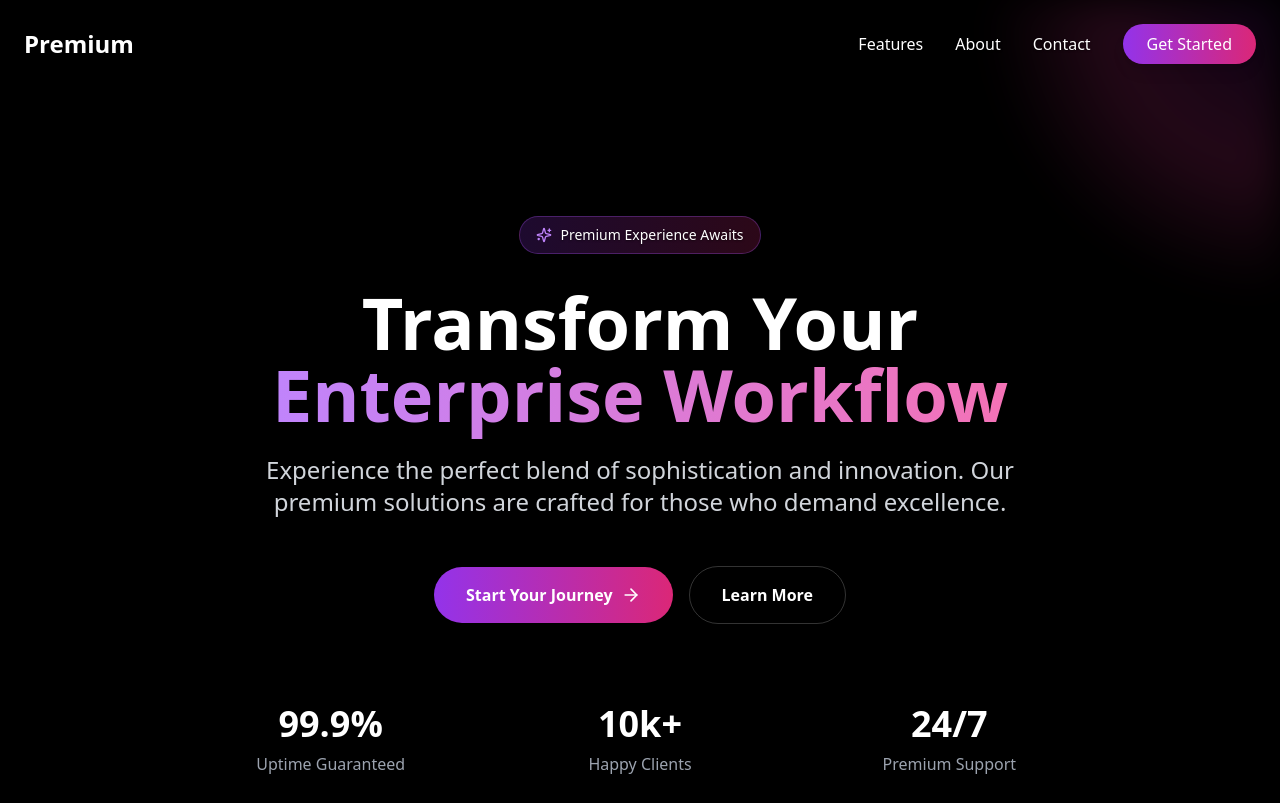
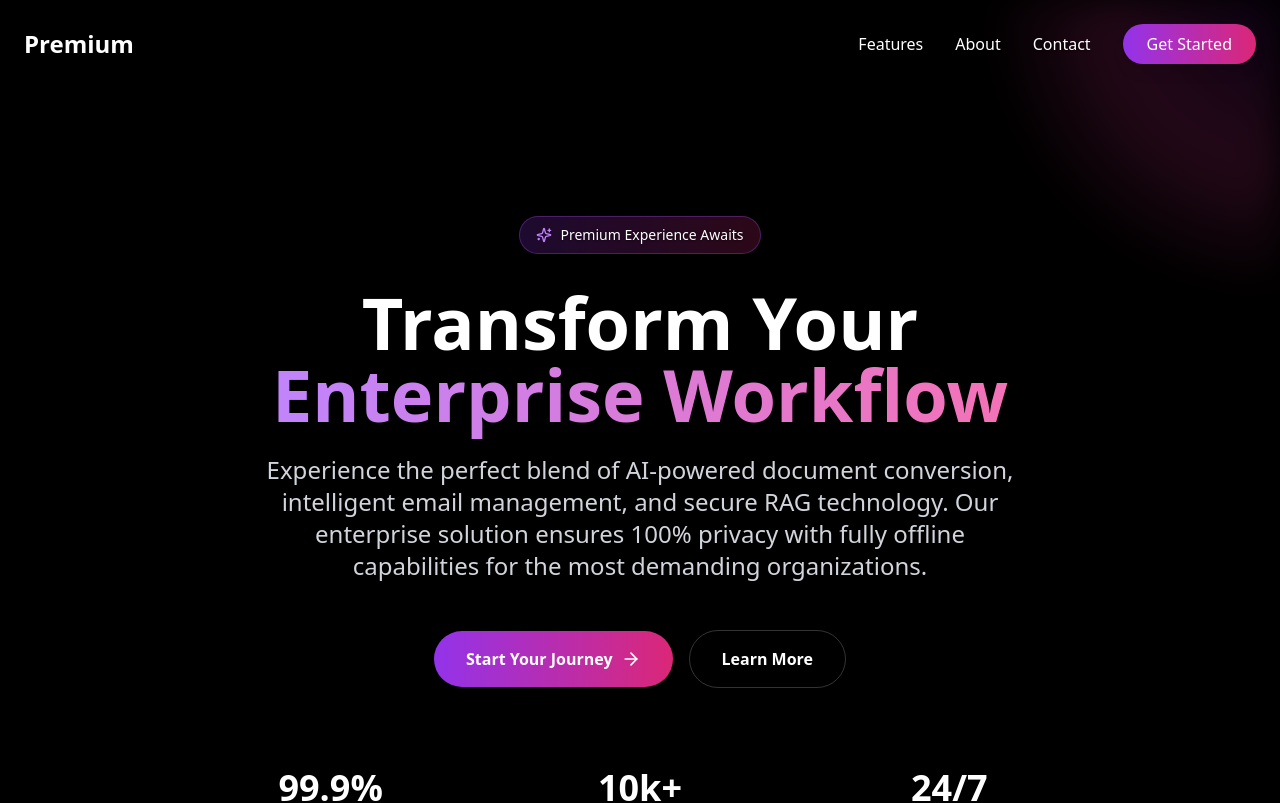
Before and after one commit to harshith397/One_Office.ai, a React (Vite) app: page / in a window 1280 px wide. Shown: the top 803 px of the page. Built offline with nearby package versions, Linux system fonts and the light colour scheme.

Commit message:
Update hero subtitle
Replaced the subtitle text in the hero section with a new description.

```diff
--- a/src/components/Hero.tsx
+++ b/src/components/Hero.tsx
@@ -1,3 +1,4 @@
+
 import React from 'react';
 import { ArrowRight, Sparkles } from 'lucide-react';
 
@@ -35,8 +36,7 @@ const Hero = () => {
           className="text-xl md:text-2xl text-gray-300 mb-12 max-w-3xl mx-auto leading-relaxed"
           style={{ textShadow: '0 1px 2px rgba(0,0,0,0.5)' }}
         >
-          Experience the perfect blend of sophistication and innovation.
-          Our premium solutions are crafted for those who demand excellence.
+          Experience the perfect blend of AI-powered document conversion, intelligent email management, and secure RAG technology. Our enterprise solution ensures 100% privacy with fully offline capabilities for the most demanding organizations.
         </p>
 
         {/* CTA Buttons */}
```
